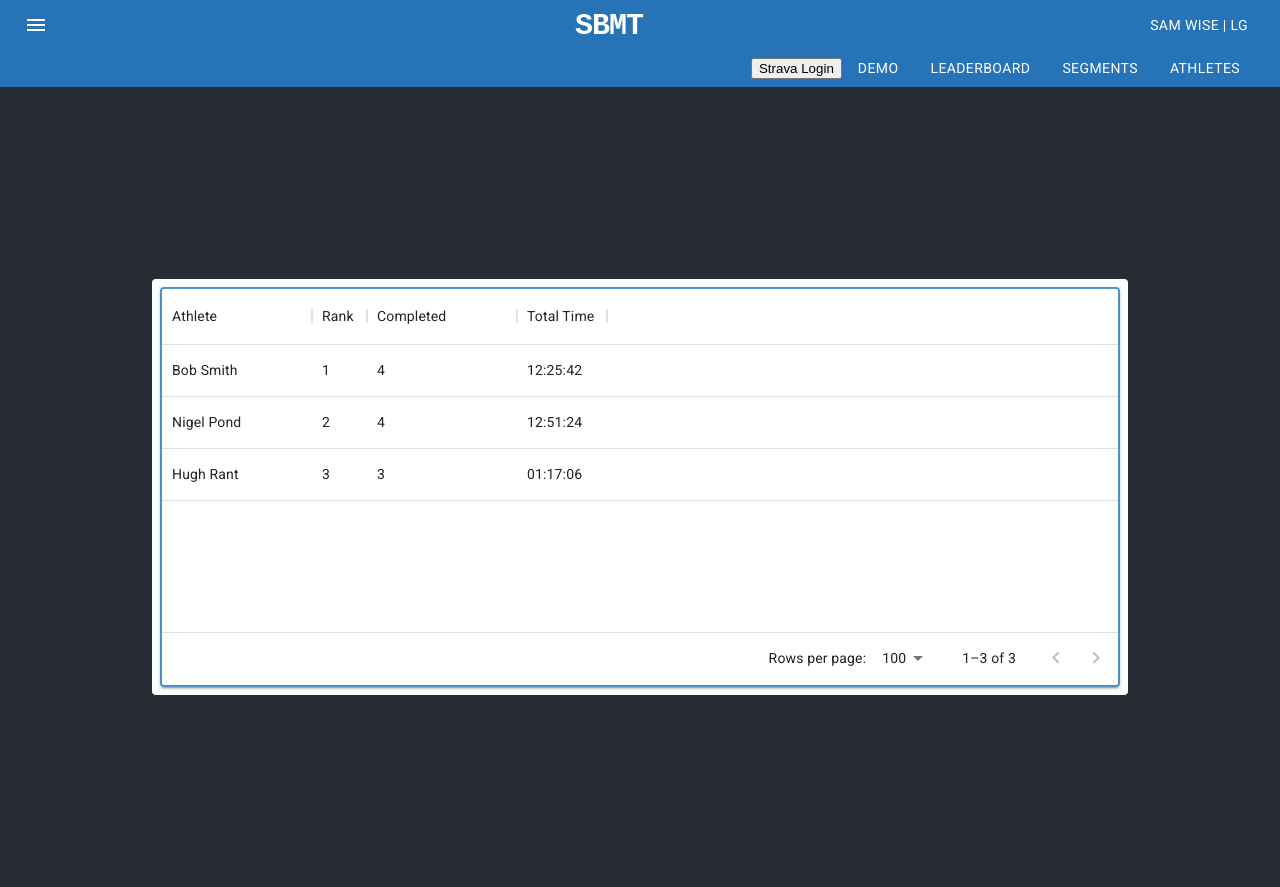
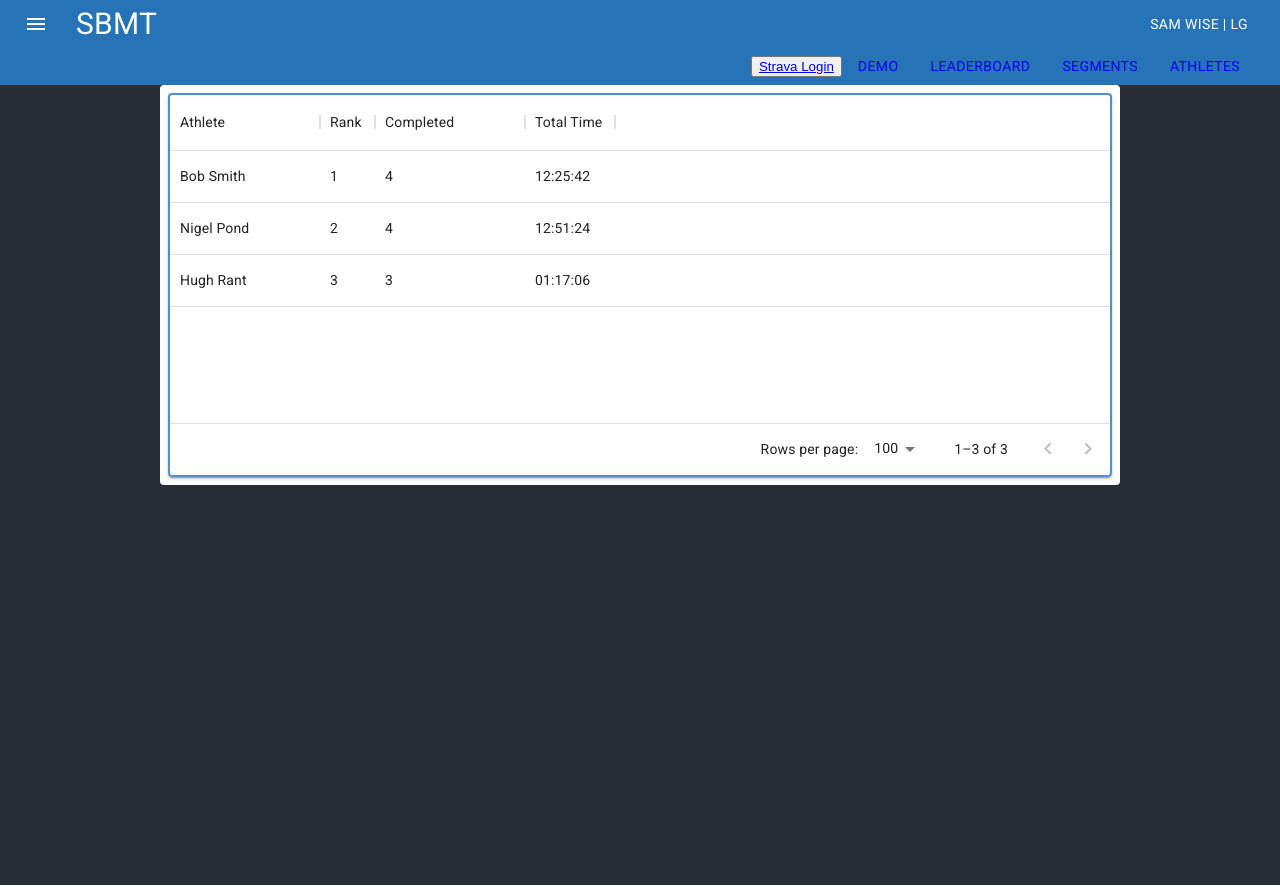
Before and after one commit to sselfridge/SBMT, a React (Create React App) app in the folder UI/: page /leaderboard in a window 1280 px wide. Built offline with nearby package versions, Linux system fonts and the light colour scheme; a web font is replaced by a local one; what @mui/x-data-grid-pro, config would draw is missing.

Commit message:
Add Global CSS to FE

```diff
--- a/UI/src/App.css
+++ /dev/null
@@ -1,49 +0,0 @@
-/* https://stackoverflow.com/a/50948494 */
-/* .mapboxgl-canvas {
-  position: absolute;
-  top: 0;
-  bottom: 0;
-  left: 0;
-  width: 100%;
-  height: 100%;
-} */
-
-.App {
-  text-align: center;
-}
-
-.App-logo {
-  height: 40vmin;
-  pointer-events: none;
-}
-
-@media (prefers-reduced-motion: no-preference) {
-  .App-logo {
-    animation: App-logo-spin infinite 20s linear;
-  }
-}
-
-.App-header {
-  background-color: #282c34;
-  min-height: 100vh;
-  display: flex;
-  flex-direction: column;
-  align-items: center;
-  justify-content: center;
-  font-size: calc(10px + 2vmin);
-  color: white;
-}
-
-.App-link {
-  color: #61dafb;
-}
-
-@keyframes App-logo-spin {
-  from {
-    transform: rotate(0deg);
-  }
-
-  to {
-    transform: rotate(360deg);
-  }
-}
--- a/UI/src/App.js
+++ b/UI/src/App.js
@@ -1,10 +1,6 @@
-import logo from "./logo.svg";
 //https://stackoverflow.com/a/50948494
 import "mapbox-gl/dist/mapbox-gl.css";
 
-import "./App.css";
-
-import Leaderboard from "./components/Leaderboard";
 import { Outlet } from "react-router-dom";
 import NavBar from "components/AppHeader";
 
@@ -12,7 +8,7 @@ function App(appProps) {
   return (
     <div className="App">
       <NavBar />
-      <main className="App-header">
+      <main className="App-Body">
         <Outlet />
       </main>
     </div>
--- a/UI/src/index.css
+++ /dev/null
@@ -1,24 +0,0 @@
-body {
-  margin: 0;
-  font-family: -apple-system, BlinkMacSystemFont, 'Segoe UI', 'Roboto', 'Oxygen',
-    'Ubuntu', 'Cantarell', 'Fira Sans', 'Droid Sans', 'Helvetica Neue',
-    sans-serif;
-  -webkit-font-smoothing: antialiased;
-  -moz-osx-font-smoothing: grayscale;
-}
-
-code {
-  font-family: source-code-pro, Menlo, Monaco, Consolas, 'Courier New',
-    monospace;
-}
-
-a:-webkit-any-link {
-  color: inherit;
-  text-decoration: none;
-}
-
-.sbmt {
-  font-family: coordinates, monospace;
-  letter-spacing: -1px;
-  font-weight: 800;
-}
--- a/UI/src/index.js
+++ b/UI/src/index.js
@@ -2,16 +2,17 @@ import React from "react";
 import ReactDOM from "react-dom/client";
 import { ThemeProvider } from "@mui/material/styles";
 import theme from "theme/theme";
+import CssBaseline from "@mui/material/CssBaseline";
+
 import reportWebVitals from "./reportWebVitals";
 
 import MeinRoutes from "./routes/MeinRoutes";
-
-import "./index.css";
 
 const root = ReactDOM.createRoot(document.getElementById("root"));
 root.render(
   <React.StrictMode>
     <ThemeProvider theme={theme}>
+      <CssBaseline />
       <MeinRoutes />
     </ThemeProvider>
   </React.StrictMode>
--- a/UI/src/theme/components.js
+++ b/UI/src/theme/components.js
@@ -6,6 +6,19 @@ const components = {
       },
     },
   },
+  MuiCssBaseline: {
+    styleOverrides: (themeParam) => `
+    .App-Body {
+      background-color: #282c34;
+      min-height: 100vh;
+      display: flex;
+      flex-direction: column;
+      align-items: center;
+      font-size: calc(10px + 2vmin);
+      color: white;
+    }
+    `,
+  },
 };
 
 export default components;
```
Also changed, not shown: UI/src/logo.svg (deleted).
